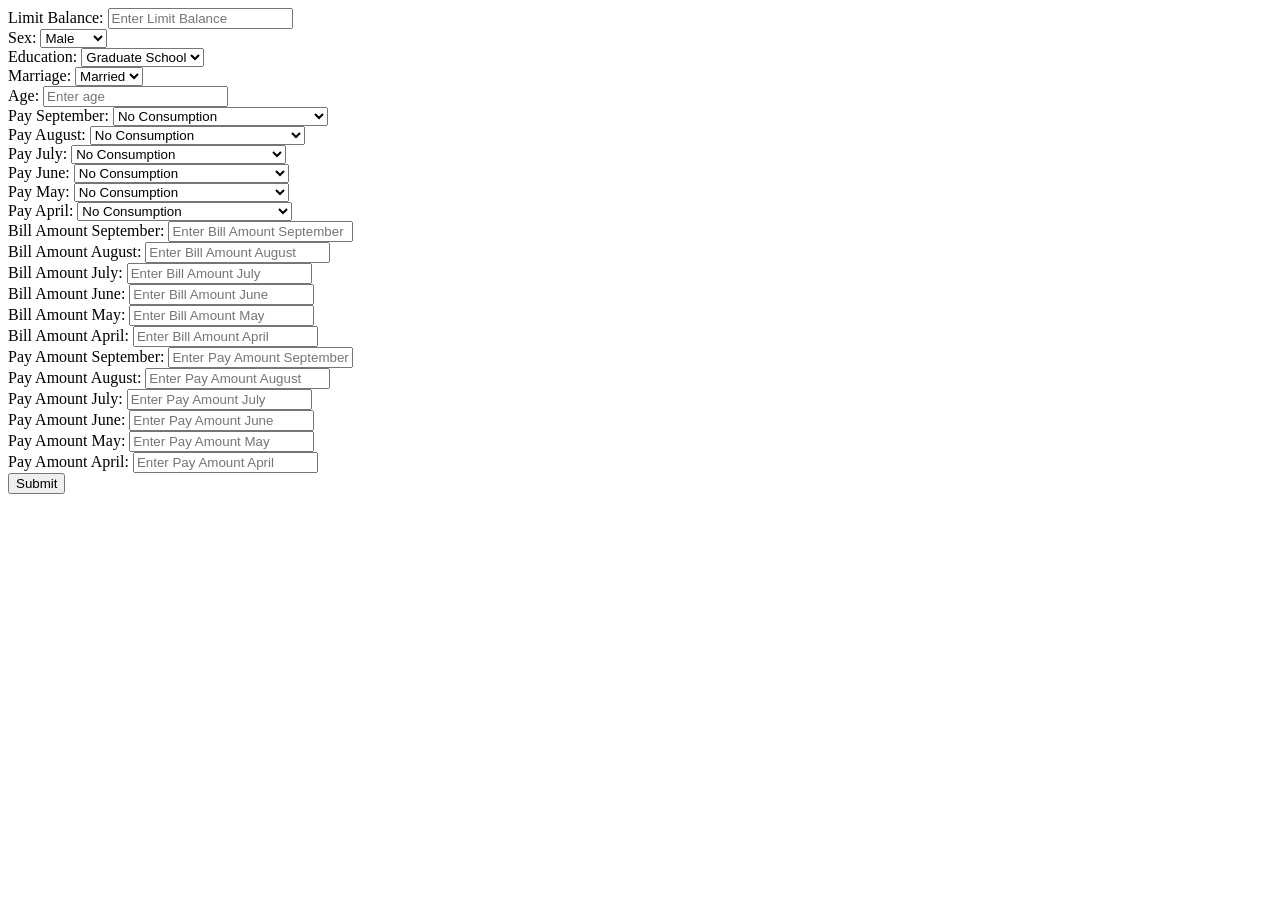
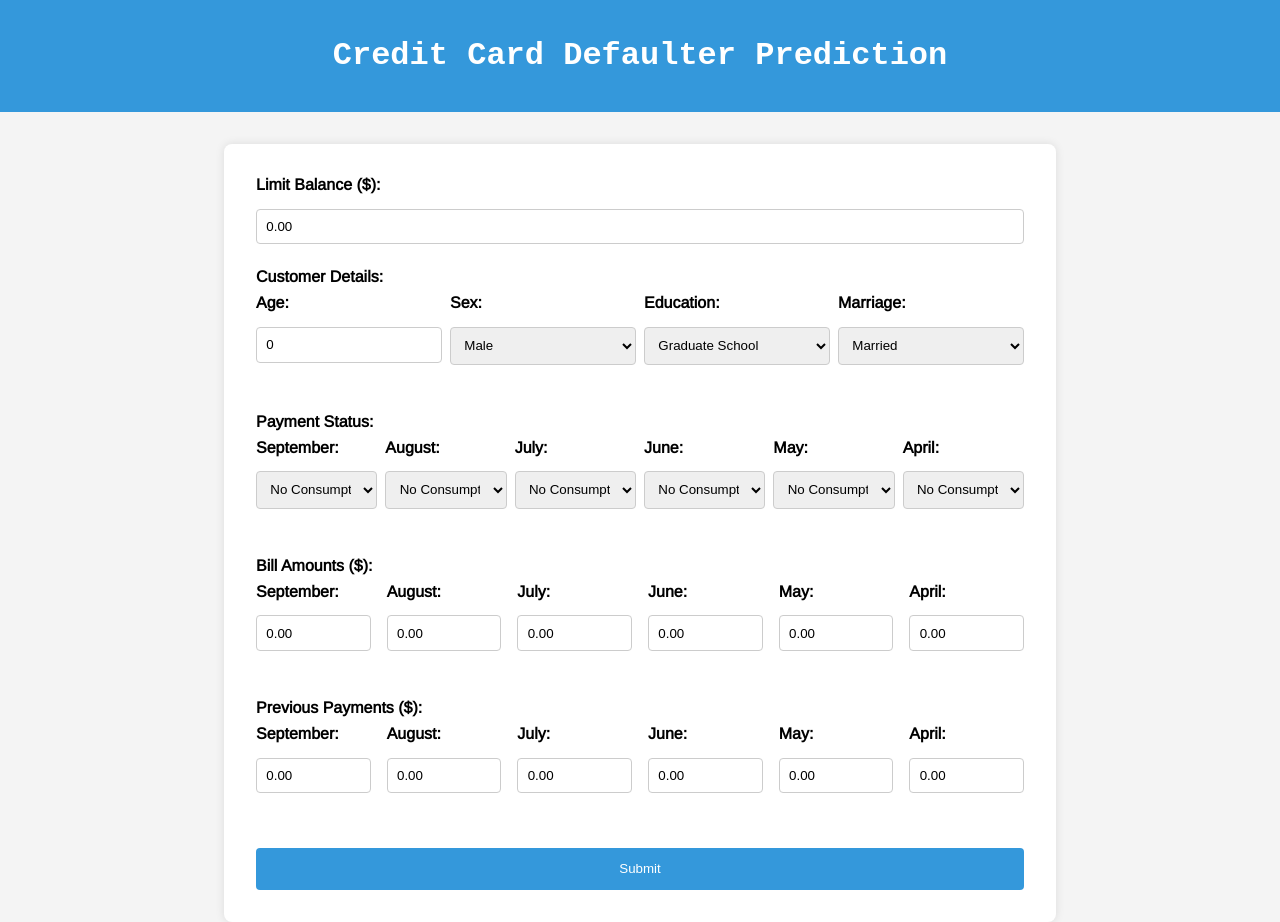
Before and after one commit to abhijitpaul0212/Credit-Card-Defaults-Prediction, a Flask app: page /predict in a window 1280 px wide. Before the commit the page ends 800 px from the top, so only its background shows below. Run offline with Flask 3, Linux system fonts and the light colour scheme.

Commit message:
Update form.html

```diff
--- a/templates/form.html
+++ b/templates/form.html
@@ -1,11 +1,163 @@
-<html>
+<!DOCTYPE html>
+<html lang="en">
+<head>
+  <meta charset="UTF-8">
+  <meta name="viewport" content="width=device-width, initial-scale=1.0">
+  <title>Credit Card Defaulter Prediction</title>
+  <link href='https://fonts.googleapis.com/css?family=Pacifico' rel='stylesheet' type='text/css'>
+  <link href='https://fonts.googleapis.com/css?family=Arimo' rel='stylesheet' type='text/css'>
+  <link href='https://fonts.googleapis.com/css?family=Hind:300' rel='stylesheet' type='text/css'>
+  <link href='https://fonts.googleapis.com/css?family=Open+Sans+Condensed:300' rel='stylesheet' type='text/css'>
+  <style>
+    body {
+      background-color: #f4f4f4;
+      font-family: 'Arimo', sans-serif;
+      margin: 0;
+      padding: 0;
+    }
+
+    header {
+      background-color: #3498db;
+      color: #fff;
+      text-align: center;
+      padding: 1em 0;
+      font-family: 'Courier New', Courier, monospace;
+    }
+
+    .predict {
+      margin: auto;
+      width: 60%;
+      background-color: #fff;
+      box-shadow: 0 0 10px rgba(0, 0, 0, 0.1);
+      padding: 2em;
+      margin-top: 2em;
+      border-radius: 8px;
+    }
+
+    .form-group {
+      margin-bottom: 1.5em;
+    }
+
+    label {
+      display: block;
+      margin-bottom: 0.5em;
+      font-weight: bold;
+    }
+
+    input, select {
+      width: 100%;
+      padding: 0.7em;
+      box-sizing: border-box;
+      border: 1px solid #ccc;
+      border-radius: 4px;
+      margin-top: 0.5em;
+    }
+
+    .pay-group {
+      margin-bottom: 1.5em;
+    }
+
+    .pay-subgroup {
+      display: flex;
+      flex-wrap: wrap;
+      gap: 1em;
+    }
+
+    .pay-subgroup .form-group {
+      flex: 1;
+    }
+
+    .PAY_AMT-group {
+      margin-bottom: 1.5em;
+    }
+
+    .pay-subgroup {
+      display: flex;
+      flex-wrap: wrap;
+      gap: 1em;
+    }
+
+    .pay-subgroup .form-group {
+      flex: 1;
+    }
+
+    .CUST-DETAILS-group {
+      margin-bottom: 1.5em;
+    }
+
+    .PAY_STATUS-group {
+      margin-bottom: 1.5em;
+    }
+
+    .BILL_AMT-group {
+      margin-bottom: 1.5em;
+    }
+
+    .cust-details-subgroup {
+      display: flex;
+      flex-wrap: wrap;
+      gap: 0.5em;
+    }
+
+    .cust-details-subgroup .form-group {
+      flex: 1;
+    }
+
+    .pay-status-subgroup {
+      display: flex;
+      flex-wrap: wrap;
+      gap: 0.5em;
+    }
+
+    .pay-status-subgroup .form-group {
+      flex: 1;
+    }
+
+
+    .pay-subgroup {
+      display: flex;
+      flex-wrap: wrap;
+      gap: 1em;
+    }
+
+    .pay-subgroup .form-group {
+      flex: 1;
+    }
+
+    input[type="submit"] {
+      background-color: #3498db;
+      color: #fff;
+      padding: 1em;
+      cursor: pointer;
+      border: none;
+      border-radius: 4px;
+      transition: background-color 0.3s ease;
+    }
+
+    input[type="submit"]:hover {
+      background-color: #2980b9;
+    }
+  </style>
+</head>
 <body>
-<form action="{{url_for('predict_datapoint')}}" method="POST">
+  <header>
+    <h1>Credit Card Defaulter Prediction</h1>
+  </header>
+
+  <div class="predict">
+    <form onsubmit="return validateForm()" action="{{url_for('predict_datapoint')}}" method="POST">
       <div class="form-group">
-        <label for="limit_balance">Limit Balance:</label>
-        <input type="text" id="limit_balance" name="limit_balance" placeholder="Enter Limit Balance">
+        <label for="limit_balance">Limit Balance ($):</label>
+        <input type="number" id="limit_balance" name="limit_balance" value=0.00 placeholder="Enter Limit Balance">
       </div>
 
+      <div class="CUST-DETAILS-group ">
+        <label for="Customer">Customer Details:</label>
+          <div class="cust-details-subgroup">
+            <div class="form-group">
+              <label for="age">Age:</label>
+              <input type="number" id="age" name="age" value=0 placeholder="Enter age">
+            </div>
             <div class="form-group">
               <label for="sex">Sex:</label>
               <select id="sex" name="sex">
@@ -13,7 +165,6 @@
                 <option value="2">Female</option>
               </select>
             </div>
-
             <div class="form-group">
               <label for="education">Education:</label>
               <select id="education" name="education">
@@ -23,7 +174,6 @@
                 <option value="4">Others</option>
               </select>
             </div>
-
             <div class="form-group">
               <label for="marriage">Marriage:</label>
               <select id="marriage" name="marriage">
@@ -32,14 +182,13 @@
                 <option value="3">Others</option>
               </select>
             </div>
-
+        </div>
+      </div>
+      <div class="PAY_STATUS-group ">
+        <label for="PAY">Payment Status:</label>
+          <div class="pay-status-subgroup">
             <div class="form-group">
-        <label for="age">Age:</label>
-        <input type="age" id="age" name="age" placeholder="Enter age">
-    </div>
-
-    <div class="form-group">
-      <label for="pay_sept">Pay September:</label>
+              <label for="pay_sept">September:</label>
               <select id="pay_sept" name="pay_sept">
                 <option value="-2">No Consumption</option>
                 <option value="-1">Pay Duly</option>
@@ -53,12 +202,10 @@
                 <option value="7">Delayed for 7 months</option>
                 <option value="8">Delayed for 8 months</option>
                 <option value="9">Delayed for 9 months and above</option>
-
               </select>
             </div>
-
             <div class="form-group">
-      <label for="pay_aug">Pay August:</label>
+              <label for="pay_aug">August:</label>
               <select id="pay_aug" name="pay_aug">
                 <option value="-2">No Consumption</option>
                 <option value="-1">Pay Duly</option>
@@ -74,9 +221,8 @@
                 <option value="9">Delayed for 9 months and above</option>
               </select>
             </div>
-
             <div class="form-group">
-      <label for="pay_jul">Pay July:</label>
+              <label for="pay_jul">July:</label>
               <select id="pay_jul" name="pay_jul">
                 <option value="-2">No Consumption</option>
                 <option value="-1">Pay Duly</option>
@@ -92,9 +238,8 @@
                 <option value="9">Delayed for 9 months and above</option>
               </select>
             </div>
-
             <div class="form-group">
-      <label for="pay_jun">Pay June:</label>
+              <label for="pay_jun">June:</label>
               <select id="pay_jun" name="pay_jun">
                 <option value="-2">No Consumption</option>
                 <option value="-1">Pay Duly</option>
@@ -110,9 +255,8 @@
                 <option value="9">Delayed for 9 months and above</option>
               </select>
             </div>
-
             <div class="form-group">
-      <label for="pay_may">Pay May:</label>
+              <label for="pay_may">May:</label>
               <select id="pay_may" name="pay_may">
                 <option value="-2">No Consumption</option>
                 <option value="-1">Pay Duly</option>
@@ -128,9 +272,8 @@
                 <option value="9">Delayed for 9 months and above</option>
               </select>
             </div>
-
             <div class="form-group">
-      <label for="pay_apr">Pay April:</label>
+              <label for="pay_apr">April:</label>
               <select id="pay_apr" name="pay_apr">
                 <option value="-2">No Consumption</option>
                 <option value="-1">Pay Duly</option>
@@ -146,69 +289,79 @@
                 <option value="9">Delayed for 9 months and above</option>
               </select>
             </div>
-
+        </div>
+      </div>
+      <div class="BILL_AMT-group">
+        <label for="PAY">Bill Amounts ($): </label>
+          <div class="pay-subgroup">
               <div class="form-group">
-        <label for="bill_amount_sept">Bill Amount September:</label>
-        <input type="text" id="bill_amount_sept" name="bill_amount_sept" placeholder="Enter Bill Amount September">
+                <label for="bill_amount_sept">September:</label>
+                <input type="number" id="bill_amount_sept" name="bill_amount_sept" value=0.00 placeholder="Enter Bill Amount September">
+            </div>
+            <div class="form-group">
+                <label for="bill_amount_aug">August:</label>
+                <input type="number" id="bill_amount_aug" name="bill_amount_aug"  value=0.00 placeholder="Enter Bill Amount August">
             </div>
 
             <div class="form-group">
-        <label for="bill_amount_aug">Bill Amount August:</label>
-        <input type="text" id="bill_amount_aug" name="bill_amount_aug" placeholder="Enter Bill Amount August">
+                <label for="bill_amount_jul">July:</label>
+                <input type="number" id="bill_amount_jul" name="bill_amount_jul" value=0.00 placeholder="Enter Bill Amount July">
             </div>
 
             <div class="form-group">
-        <label for="bill_amount_jul">Bill Amount July:</label>
-        <input type="text" id="bill_amount_jul" name="bill_amount_jul" placeholder="Enter Bill Amount July">
+              <label for="bill_amount_jun">June:</label>
+              <input type="number" id="bill_amount_jun" name="bill_amount_jun" value=0.00 placeholder="Enter Bill Amount June">
             </div>
 
             <div class="form-group">
-      <label for="bill_amount_jun">Bill Amount June:</label>
-      <input type="text" id="bill_amount_jun" name="bill_amount_jun" placeholder="Enter Bill Amount June">
+              <label for="bill_amount_may">May:</label>
+              <input type="number" id="bill_amount_may" name="bill_amount_may" value=0.00 placeholder="Enter Bill Amount May">
             </div>
 
             <div class="form-group">
-      <label for="bill_amount_may">Bill Amount May:</label>
-      <input type="text" id="bill_amount_may" name="bill_amount_may" placeholder="Enter Bill Amount May">
+              <label for="bill_amount_apr">April:</label>
+              <input type="number" id="bill_amount_apr" name="bill_amount_apr" value=0.00 placeholder="Enter Bill Amount April">
+            </div>
+          </div>
+      </div>
+      <div class="PAY_AMT-group">
+        <label for="PAY">Previous Payments ($):</label>
+        <div class="pay-subgroup">
+
+            <div class="form-group">
+              <label for="pay_amount_sept">September:</label>
+              <input type="number" id="pay_amount_sept" name="pay_amount_sept" value=0.00 placeholder="Enter Pay Amount September">
           </div>
 
           <div class="form-group">
-      <label for="bill_amount_apr">Bill Amount April:</label>
-      <input type="text" id="bill_amount_apr" name="bill_amount_apr" placeholder="Enter Bill Amount April">
+              <label for="pay_amount_aug">August:</label>
+              <input type="number" id="pay_amount_aug" name="pay_amount_aug" value=0.00 placeholder="Enter Pay Amount August">
           </div>
 
           <div class="form-group">
-      <label for="pay_amount_sept">Pay Amount September:</label>
-      <input type="text" id="pay_amount_sept" name="pay_amount_sept" placeholder="Enter Pay Amount September">
+              <label for="pay_amount_jul">July:</label>
+              <input type="number" id="pay_amount_jul" name="pay_amount_jul" value=0.00 placeholder="Enter Pay Amount July">
           </div>
 
           <div class="form-group">
-      <label for="pay_amount_aug">Pay Amount August:</label>
-      <input type="text" id="pay_amount_aug" name="pay_amount_aug" placeholder="Enter Pay Amount August">
+            <label for="pay_amount_jun">June:</label>
+            <input type="number" id="pay_amount_jun" name="pay_amount_jun" value=0.00 placeholder="Enter Pay Amount June">
           </div>
 
           <div class="form-group">
-      <label for="pay_amount_jul">Pay Amount July:</label>
-      <input type="text" id="pay_amount_jul" name="pay_amount_jul" placeholder="Enter Pay Amount July">
+            <label for="pay_amount_may">May:</label>
+            <input type="number" id="pay_amount_may" name="pay_amount_may" value=0.00 placeholder="Enter Pay Amount May">
           </div>
 
           <div class="form-group">
-    <label for="pay_amount_jun">Pay Amount June:</label>
-    <input type="text" id="pay_amount_jun" name="pay_amount_jun" placeholder="Enter Pay Amount June">
+            <label for="pay_amount_apr">April:</label>
+            <input type="number" id="pay_amount_apr" name="pay_amount_apr" value=0.00 placeholder="Enter Pay Amount April">
           </div>
-
-  <div class="form-group">
-    <label for="pay_amount_may">Pay Amount May:</label>
-    <input type="text" id="pay_amount_may" name="pay_amount_may" placeholder="Enter Pay Amount May">
         </div>
-
-  <div class="form-group">
-    <label for="pay_amount_apr">Pay Amount April:</label>
-    <input type="text" id="pay_amount_apr" name="pay_amount_apr" placeholder="Enter Pay Amount April">
       </div>
-
       <div style="clear:both;"></div>
       <input type="submit" value="Submit">
     </form>
+  </div>
 </body>
 </html>
```
Lines whose indentation alone changed are shown as unchanged.
